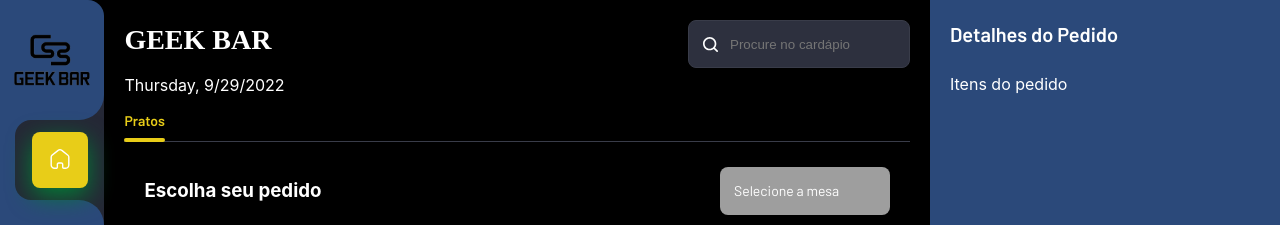
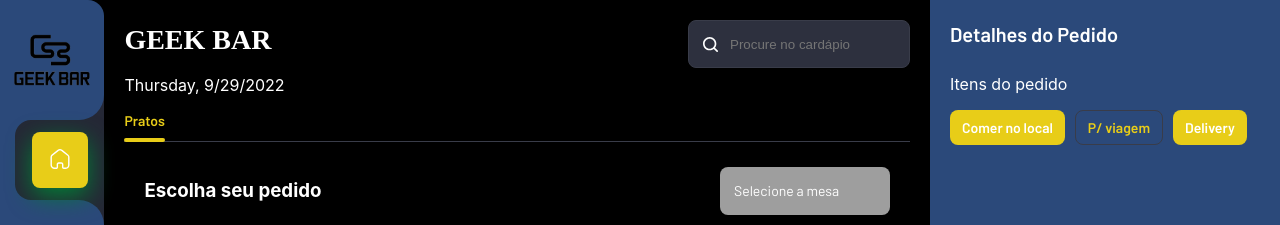
Before and after one commit to Dansouza911/geekbar-front-react, a React (Create React App) app: page / in a window 1280 px wide. Shown: the top 225 px of the page. Built offline with nearby package versions, Linux system fonts and the light colour scheme; grey boxes are pictures that could not be loaded; a web font is replaced by a local one.

Commit message:
feat: Criado o botão do aside e renderizado na Home

```diff
--- /dev/null
+++ b/src/components/ButtonToggle/index.tsx
@@ -0,0 +1,22 @@
+import * as S from "./style";
+import React, { ButtonHTMLAttributes } from "react";
+
+type ButtonType = ButtonHTMLAttributes<HTMLButtonElement>;
+export type ButtonToggleProps = {
+    value: string;
+    active?: boolean;
+  } & ButtonType;
+
+const ButtonToggle = ({
+    value,
+    active = false,
+    ...props
+}: ButtonToggleProps) => {
+  return (
+    <S.ButtonToggle {...props} active={active}>
+        {value}
+    </S.ButtonToggle>
+  );
+}
+
+export default ButtonToggle;
--- /dev/null
+++ b/src/components/ButtonToggle/style.ts
@@ -0,0 +1,12 @@
+import styled, { css } from "styled-components";
+
+type ButtonToggleStyled = { active: boolean };
+
+export const ButtonToggle = styled.button<ButtonToggleStyled>`
+	${({ theme, active }) => css`
+		${theme.mixins.buttonToggle()};
+		${theme.mixins.bodyStyle()};
+		font-weight: 600;
+		${active && theme.mixins.buttonToggle(true)};
+	`}
+`;
--- a/src/components/OrderDetails/index.tsx
+++ b/src/components/OrderDetails/index.tsx
@@ -1,4 +1,5 @@
 import * as S from "./style";
+import ButtonToggle from "components/ButtonToggle";
 
 const OrderDetails = () => {
   return (
@@ -8,6 +9,11 @@ const OrderDetails = () => {
       <S.OrderDetailsList>
         <p>Itens do pedido</p>
       </S.OrderDetailsList>
+      <S.OrderDetailsButtonGroup>
+        <ButtonToggle active={true} value="Comer no local" />
+        <ButtonToggle active={false} value="P/ viagem" />
+        <ButtonToggle active={true} value="Delivery" />
+      </S.OrderDetailsButtonGroup>
     </S.OrderDetails>
   );
 };
```
